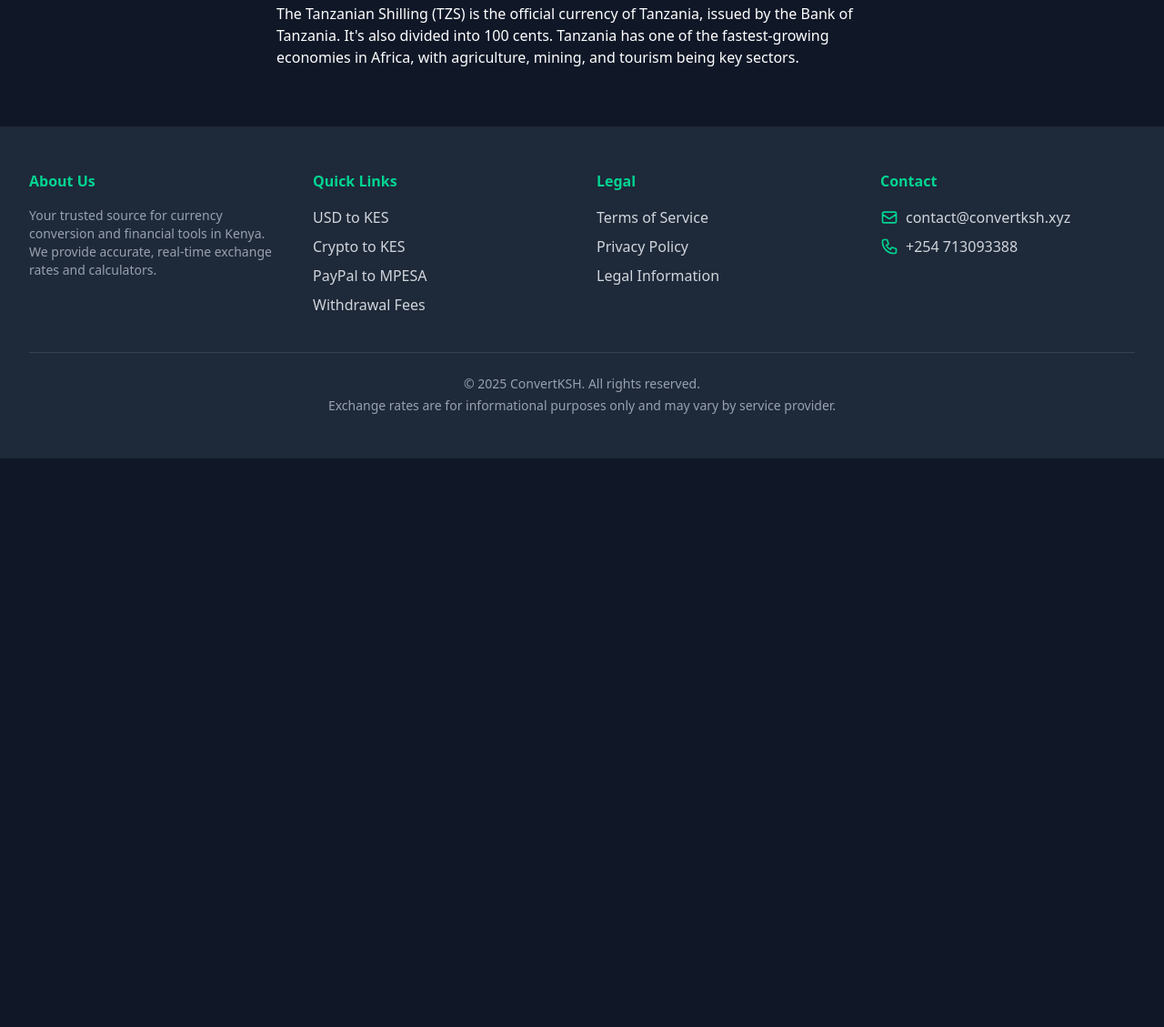
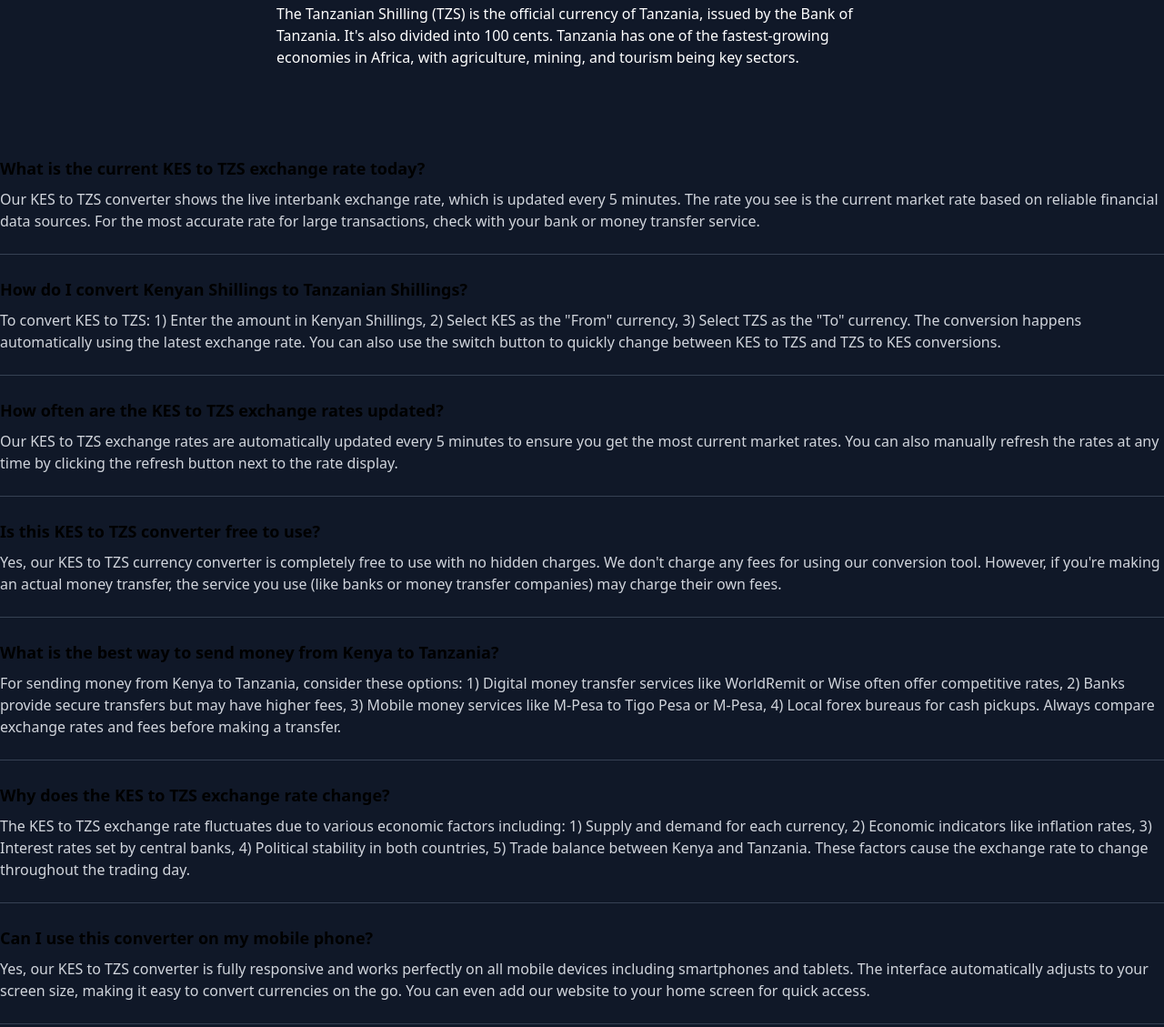
Before and after one commit to OwitiH/convertksh, an Astro site: page /kes-tzs in a window 1280 px wide. Shown: the part 1982-3111 px from the top of the page at 91% size. Before the commit the page ends 2486 px from the top, so only its background shows below. Built offline with nearby package versions, Linux system fonts and the light colour scheme; Astro itself is replaced by a stand-in of ours; no server answers.

Commit message:
fix: improve FAQ structured data for better SEO
- Add @id properties to FAQ schema items
- Use current page URL in schema
- Add proper itemscope and itemtype attributes
- Improve answer text formatting
- Add visible FAQ section with proper semantic markup

```diff
--- a/src/components/FAQSchema.astro
+++ b/src/components/FAQSchema.astro
@@ -4,22 +4,62 @@ interface FAQItem {
   answer: string;
 }
 
-const { faqItems } = Astro.props;
+const { faqItems, pageUrl = 'https://convertksh.xyz' } = Astro.props;
 
 const faqStructuredData = {
   "@context": "https://schema.org",
   "@type": "FAQPage",
-  "url": "https://convertksh.xyz",
-  "mainEntity": faqItems.map((item: FAQItem) => ({
+  "@id": `${pageUrl}#faq`,
+  "url": pageUrl,
+  "mainEntity": faqItems.map((item: FAQItem, index: number) => ({
     "@type": "Question",
+    "@id": `${pageUrl}#faq-${index + 1}`,
+    "position": index + 1,
     "name": item.question,
     "acceptedAnswer": {
       "@type": "Answer",
-      "text": item.answer
+      "text": item.answer.replace(/\s+/g, ' ').trim()
     }
   }))
 };
+
+// Ensure the FAQ items are properly formatted
+const formattedFaqItems = faqItems.map(item => ({
+  ...item,
+  answer: item.answer.trim()
+}));
 ---
 
 <!-- FAQ Schema for Rich Results -->
-<script type="application/ld+json" set:html={JSON.stringify(faqStructuredData)} />
+<script type="application/ld+json" set:html={JSON.stringify(faqStructuredData, null, 2)} />
+
+<!-- FAQ Content -->
+<div class="space-y-6 mt-8">
+  {formattedFaqItems.map((item, index) => (
+    <div
+      id={`faq-${index + 1}`}
+      itemscope
+      itemtype="https://schema.org/Question"
+      class="border-b border-gray-700 pb-6 last:border-0 last:pb-0"
+    >
+      <h3
+        itemprop="name"
+        class="text-lg font-semibold mb-2 cursor-pointer flex justify-between items-center"
+      >
+        {item.question}
+      </h3>
+      <div
+        itemscope
+        itemprop="acceptedAnswer"
+        itemtype="https://schema.org/Answer"
+        class="text-gray-300 mt-2"
+      >
+        <div
+          itemprop="text"
+          class="prose prose-invert max-w-none"
+          set:html={item.answer.replace(/\n/g, '<br>')}
+        />
+      </div>
+    </div>
+  ))}
+</div>
--- a/src/pages/inflation-calculator.astro
+++ b/src/pages/inflation-calculator.astro
@@ -198,6 +198,15 @@ const structuredData = {
           </div>
         </div>
       </div>
+
+      <!-- FAQ Section -->
+      <section class="mt-16">
+        <h2 class="text-2xl font-bold mb-6 text-emerald-400">Frequently Asked Questions</h2>
+        <FAQSchema
+          faqItems={faqItems}
+          pageUrl={`https://convertksh.xyz${canonicalUrl}`}
+        />
+      </section>
     </div>
   </main>
 </Layout>
```
